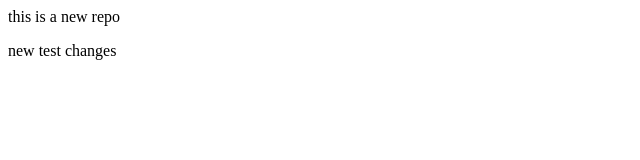
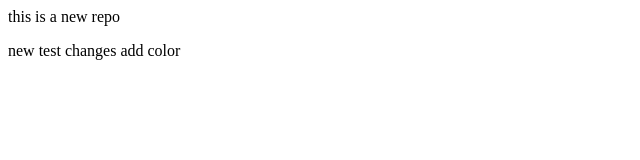
Before and after one commit to danish-khan-git-hub/localrepo, a plain HTML site: page index.html in a window 1280 px wide. Shown: the full height of the page, 0-640 px from the left. Drawn offline with Linux system fonts and the light colour scheme.

```diff
--- a/index.html
+++ b/index.html
@@ -1,2 +1,2 @@
 <p>this is a new repo</p>
-<p>new test changes</p>
+<p>new test changes add color</p>
```
